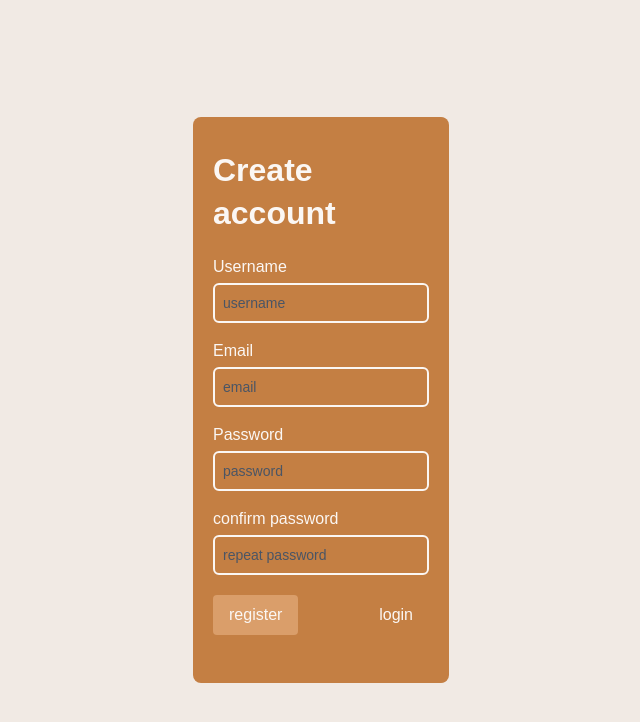
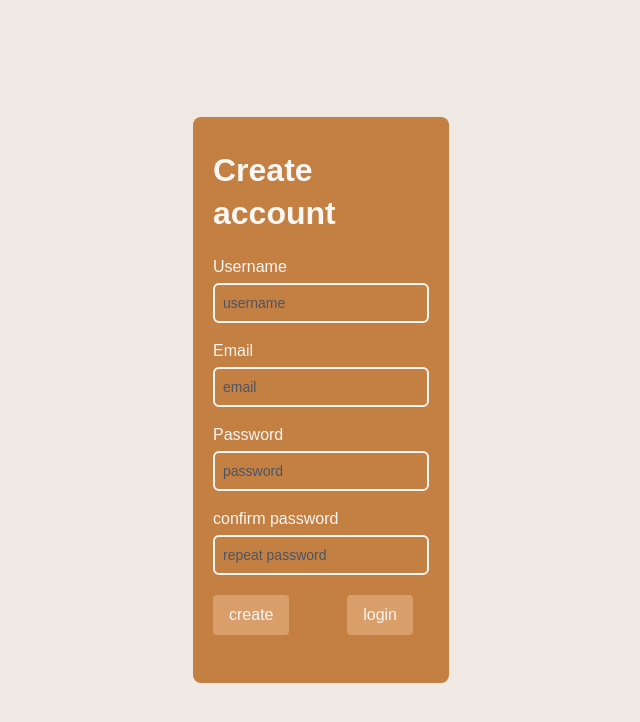
Before and after one commit to lostfabi/Chess-Database, a Next.js app: page /auth/register in a window 1280 px wide. Shown: the top 722 px of the page, without its empty margins (319-959 px from the left). Built offline with nearby package versions, Linux system fonts and the light colour scheme; no server answers.

Commit message:
improved auth style

```diff
--- a/src/app/(Overview)/auth/login/page.tsx
+++ b/src/app/(Overview)/auth/login/page.tsx
@@ -60,7 +60,9 @@ export default function Login() {
                                 Log in
                             </Button>
                             <Link className="flex items-center px-4" href={"/auth/register"}>
-                                Create account
+                                <Button className="bg-light-accent dark:bg-dark-accent">
+                                    create account
+                                </Button>
                             </Link>
                         </div>
                         <div
--- a/src/app/(Overview)/auth/register/page.tsx
+++ b/src/app/(Overview)/auth/register/page.tsx
@@ -49,7 +49,6 @@ export default function RegisterPage() {
                                 <input
                                     className="block w-full rounded-md border-2 outline-none dark:border-dark-accent p-2 text-sm placeholder:text-gray-600"
                                     id="username"
-                                    //type="username"
                                     name="username"
                                     placeholder="username"
                                     required/>
@@ -64,7 +63,6 @@ export default function RegisterPage() {
                             <div>
                                 <input
                                     className="block w-full rounded-md border-2 outline-none dark:border-dark-accent p-2 text-sm placeholder:text-gray-600"
-                                    //type="email"
                                     id="email"
                                     name="email"
                                     placeholder="email"
@@ -107,10 +105,12 @@ export default function RegisterPage() {
                     <div className="flex flex-col justify-center items-center gap-4">
                         <div className="flex flex-row justify-between w-full">
                             <Button className="bg-light-accent dark:bg-dark-accent" type="submit">
-                                register
+                                create
                             </Button>
                             <Link className="flex items-center px-4" href={"/auth/login"}>
-                                login
+                                <Button className="bg-light-accent dark:bg-dark-accent">
+                                    login
+                                </Button>
                             </Link>
                         </div>
                         <div
```
